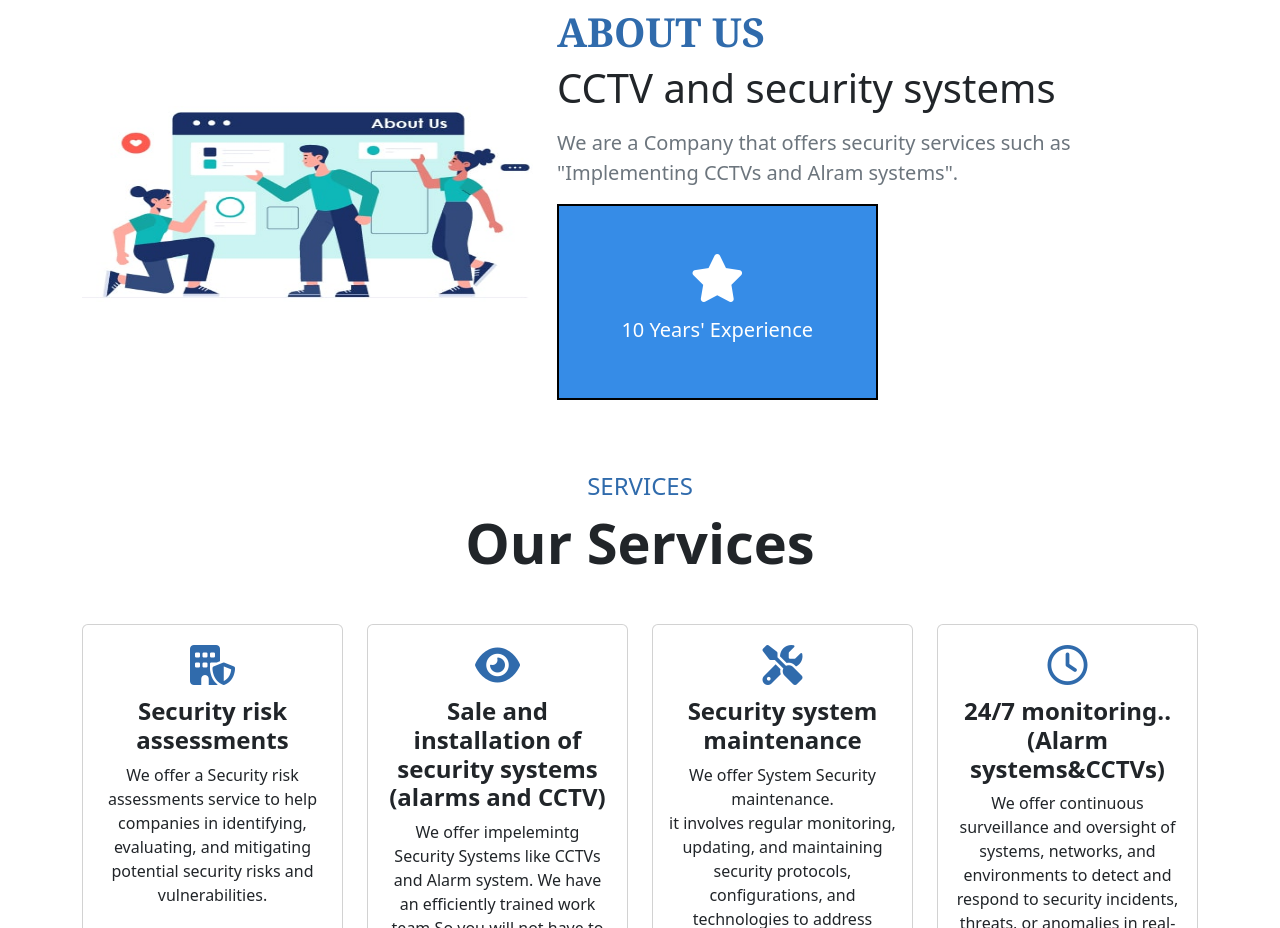
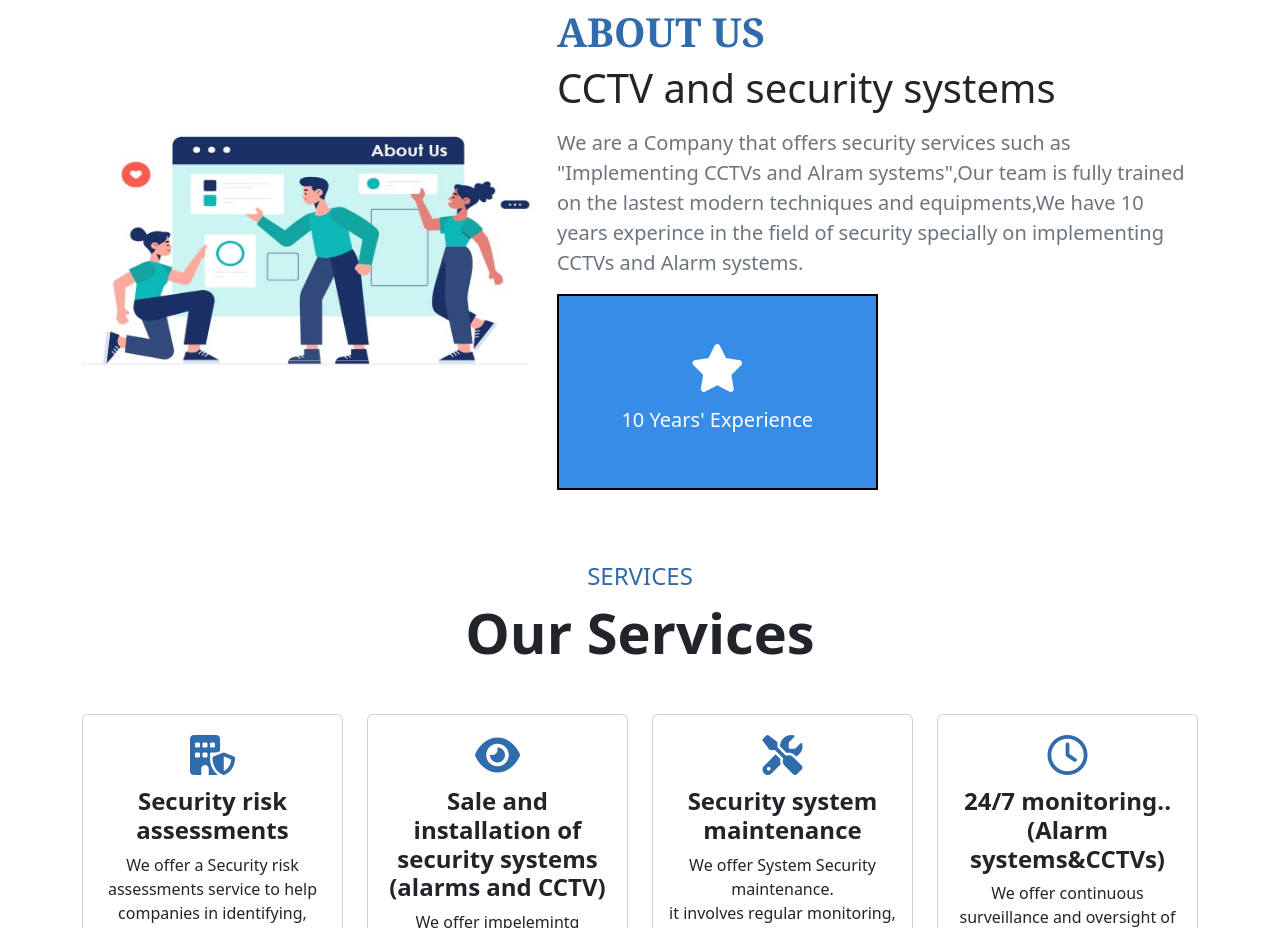
Before and after one commit to mohamedalassal/Berimbolo-Security, a plain HTML site: page index.html in a window 1280 px wide. Shown: the part 840-1768 px from the top of the page. Drawn offline with Linux system fonts and the light colour scheme.

Commit message:
index.html

```diff
--- a/index.html
+++ b/index.html
@@ -59,7 +59,7 @@
                 <h4 class="font_about fw-bold  display-6">ABOUT US</h4>
 
                 <h3 class="display-6 ">CCTV and security systems</h3>
-                <p class="lead my-3 fw-medium text-secondary">We are a Company that offers security services such as "Implementing CCTVs and Alram systems".</p>
+                <p class="lead my-3 fw-medium text-secondary">We are a Company that offers security services such as "Implementing CCTVs and Alram systems",Our team is fully trained on the lastest modern techniques and equipments,We have 10 years experince in the field of security specially on implementing CCTVs and Alarm systems.</p>
                 <div class="d-flex">
                         <div class="experincelogo p-5 text-white border border-black border-2 text-center me-3 w-50">
                         <i class="fa-solid fa-star fa-3x mb-3"></i>
```
